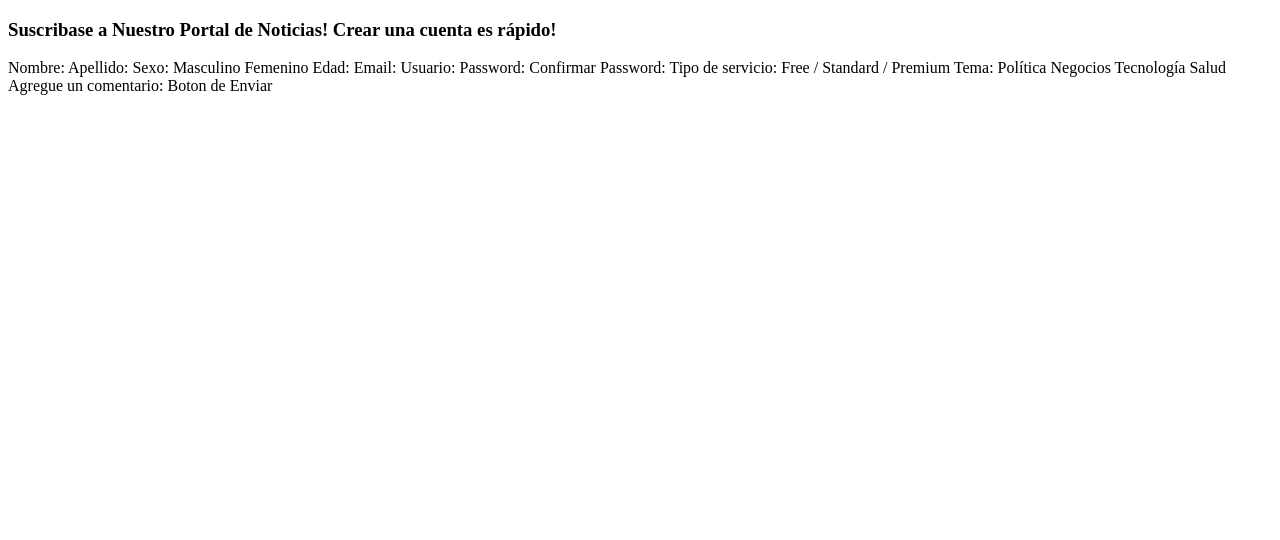
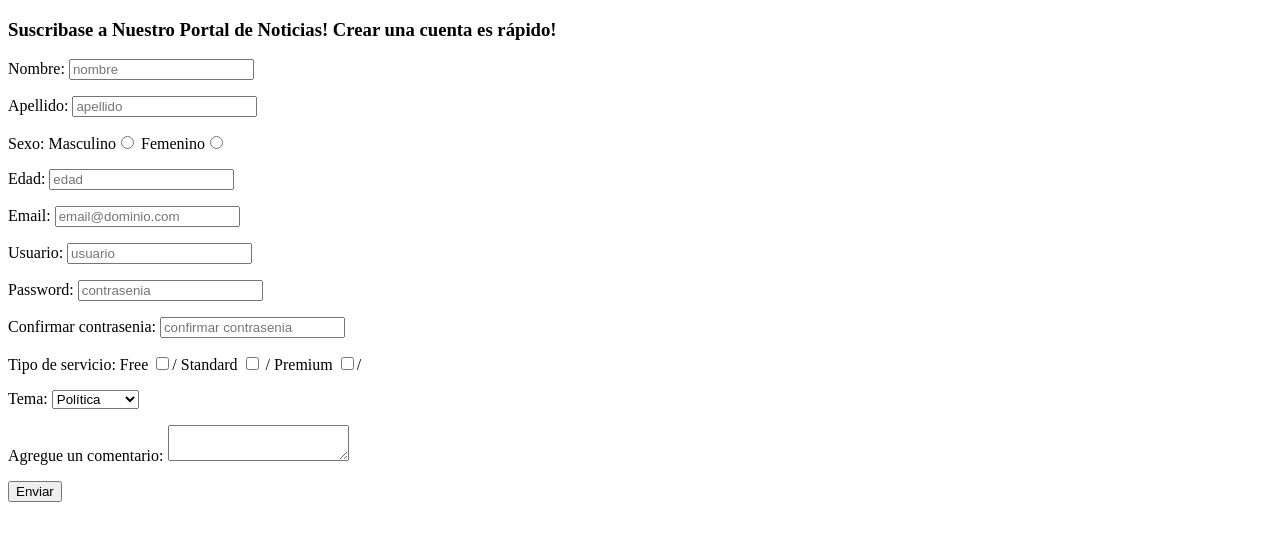
Before and after one commit to UCC-LabCompu2/ejercicios2022-MateoAse, a plain HTML site: page Ejercicios-HTML/ej_formulario.html in a window 1280 px wide. Drawn offline with Linux system fonts and the light colour scheme.

Commit message:
realice ejercicio de formularios

```diff
--- a/Ejercicios-HTML/ej_formulario.html
+++ b/Ejercicios-HTML/ej_formulario.html
@@ -18,26 +18,52 @@
     https://www.w3schools.com/html/tryit.asp?filename=tryhtml_elem_output-->
 
 <h3>Suscribase a Nuestro Portal de Noticias! Crear una cuenta es rápido!</h3>
-Nombre:
-Apellido:
-Sexo: Masculino Femenino
-Edad:
-Email:
-Usuario:
-Password:
-Confirmar Password:
-
-Tipo de servicio: Free / Standard / Premium
-Tema:
-Política
-Negocios
-Tecnología
-Salud
-
-Agregue un comentario:
-
-Boton de Enviar
-
-
+<form id="formularios_suscripcion">
+    <p>
+        Nombre: <input type="text" name="nombre" placeholder="nombre">
+    </p>
+    <p>
+        Apellido: <input type="text" name="apellido" placeholder="apellido">
+    </p>
+    <p>
+        Sexo: Masculino<input type="radio" name="sexo" value="masculino">
+        Femenino<input type="radio" name="sexo" value="femenino">
+    </p>
+    <p>
+        Edad: <input type="number" name="edad" placeholder="edad">
+    </p>
+    <p>
+        Email: <input type="email" name="email" placeholder="email@dominio.com">
+    </p>
+    <p>
+        Usuario: <input type="text" name="usuario" placeholder="usuario">
+    </p>
+    <p>
+        Password: <input type="password" name="pass" placeholder="contrasenia">
+    </p>
+    <p>
+        Confirmar contrasenia: <input type="password" name="confirmpass" placeholder="confirmar contrasenia">
+    </p>
+    <p>
+        Tipo de servicio: Free <input type="checkbox" name="tipo_de_servicio" value="free">/
+        Standard <input type="checkbox" name="tipo_de_servicio" value="standar"> /
+        Premium <input type="checkbox" name="tipo_de_servicio" value="premium">/
+    </p>
+    <p>
+        Tema:
+        <select>
+            <option>Política</option>
+            <option>Negocios</option>
+            <option>Tecnología</option>
+            <option>Salud</option>
+        </select>
+    </p>
+    <p>
+        Agregue un comentario: <textarea> </textarea>
+    </p>
+    <p>
+        <button>Enviar</button>
+    </p>
+</form>
 </body>
 </html>
```
Also changed, not shown: Ejercicios-HTML/ej_tablas.html (indentation only).
